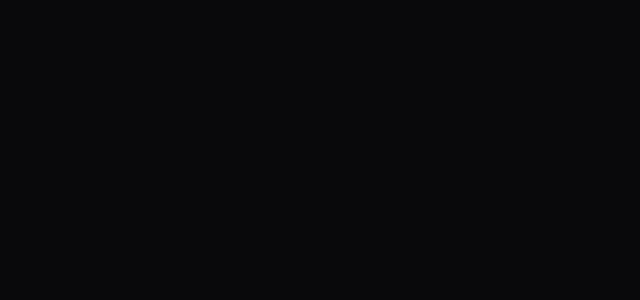
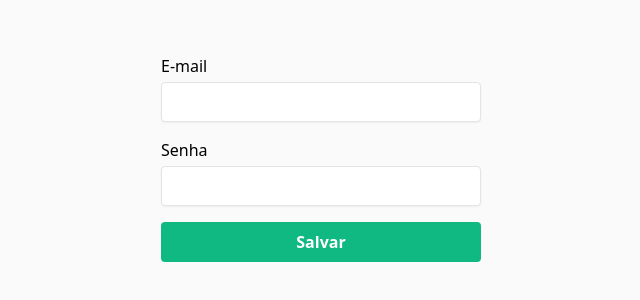
Before and after one commit to viniciusferreira7/forms-avancados-react, a React (Vite) app: page / in a window 1280 px wide. Shown: the part 242-542 px from the top of the page, without its empty margins (319-959 px from the left). Built offline with nearby package versions, Linux system fonts and the light colour scheme.

Commit message:
style: create form in app.tsx

```diff
--- a/src/App.tsx
+++ b/src/App.tsx
@@ -1,5 +1,32 @@
 import './styles/global.css'
 
 export function App() {
-  return <h1 className="h-screen bg-zinc-950">Hello world</h1>
+  return (
+    <main className="h-screen bg-zinc-50 flex items-center justify-center">
+      <form className="flex flex-col gap-4 w-full max-w-xs">
+        <div className="flex flex-col gap-1">
+          <label htmlFor="">E-mail</label>
+          <input
+            type="text"
+            name="email"
+            className="border border-zinc-200 shadow-sm rounded h-10"
+          />
+        </div>
+        <div className="flex flex-col gap-1">
+          <label htmlFor="">Senha</label>
+          <input
+            type="password"
+            name="password"
+            className="border border-zinc-200 shadow-sm rounded h-10 "
+          />
+        </div>
+        <button
+          type="submit"
+          className="bg-emerald-500 rounded font-semibold h-10 text-white hover:bg-emerald-600"
+        >
+          Salvar
+        </button>
+      </form>
+    </main>
+  )
 }
```
